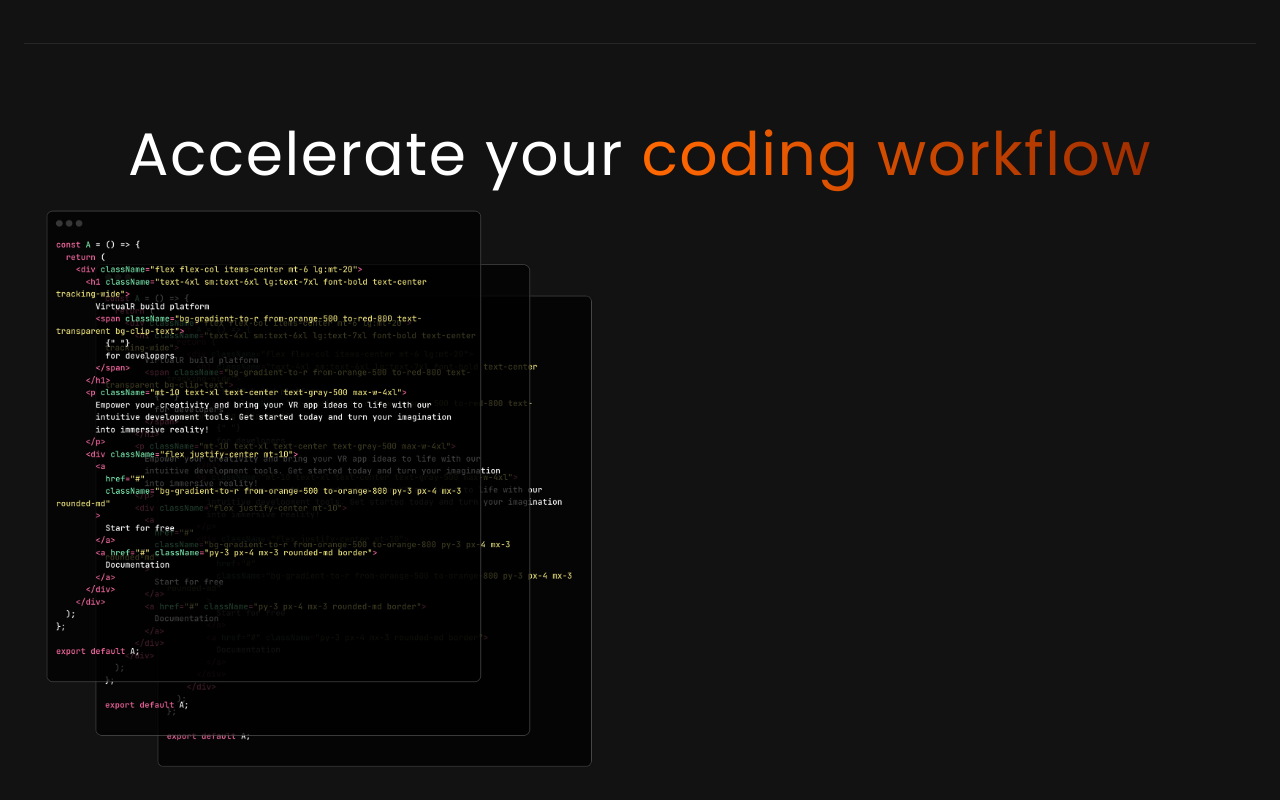
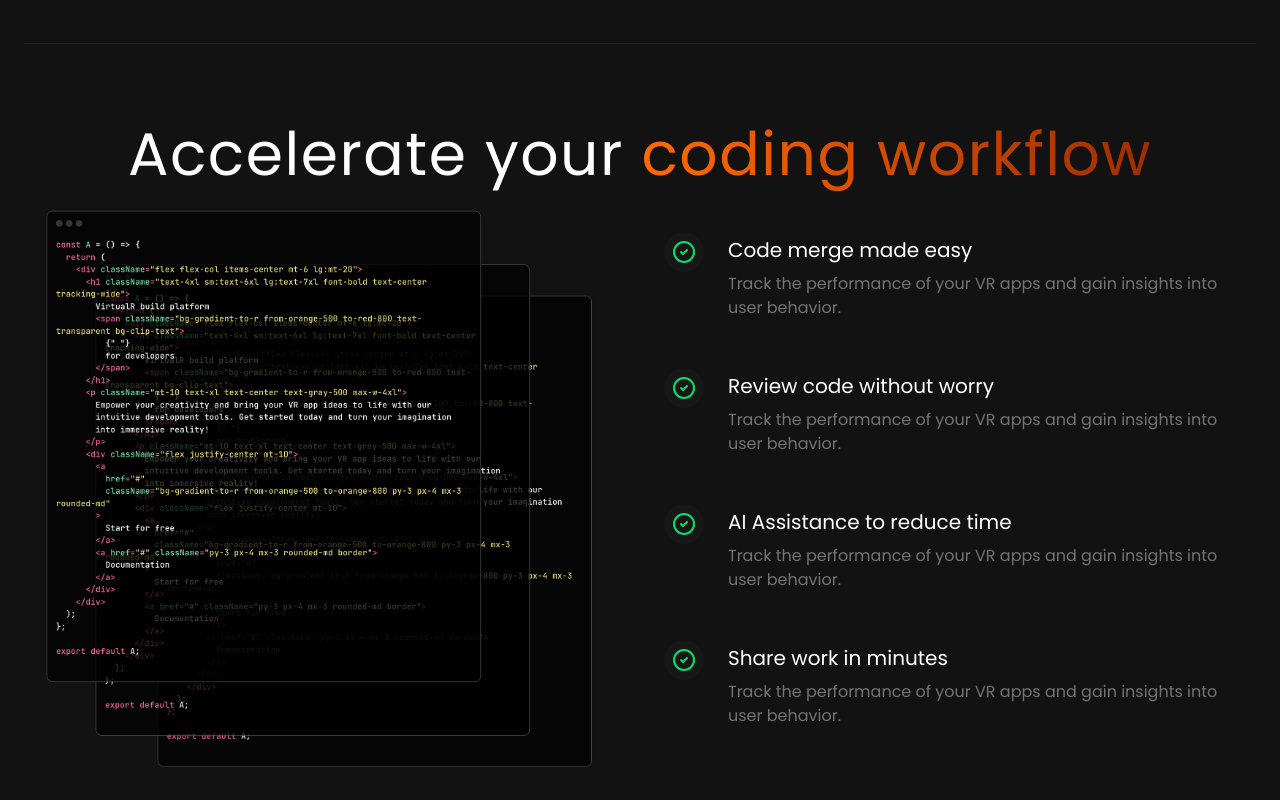
Before and after one commit to marcosurbi30/rt, a React (Vite) app in the folder rt/: page / in a window 1280 px wide. Shown: the part 1740-2540 px from the top of the page. Built offline with nearby package versions, Linux system fonts and the light colour scheme.

Commit message:
workflow terminado

```diff
--- a/rt/components/Workflow.jsx
+++ b/rt/components/Workflow.jsx
@@ -1,5 +1,6 @@
 import { CheckCircle2 } from "lucide-react";
 import codeImg from "../assets/code.jpg";
+import { checklistItems } from "../constants";
 
 const Workflow = () => {
   return (
@@ -14,7 +15,19 @@
         <div className="p-2 w-full lg:w-1/2">
           <img src={codeImg} alt="Code" />
         </div>
-        <div className="pt-12 w-full lg:w-1/2"></div>
+        <div className="pt-12 w-full lg:w-1/2">
+          {checklistItems.map((item, index) => (
+            <div key={index} className="flex mb-12">
+              <div className="text-green-400 mx-6 bg-neutral-900 h-10 w-10 p-2 justify-center rounded-full">
+                <CheckCircle2 />
+              </div>
+              <div>
+                <h5 className="mt-1 mb-2 text-xl">{item.title}</h5>
+                <p className="text-md text-neutral-500">{item.description}</p>
+              </div>
+            </div>
+          ))}
+        </div>
       </div>
     </div>
   );
```
